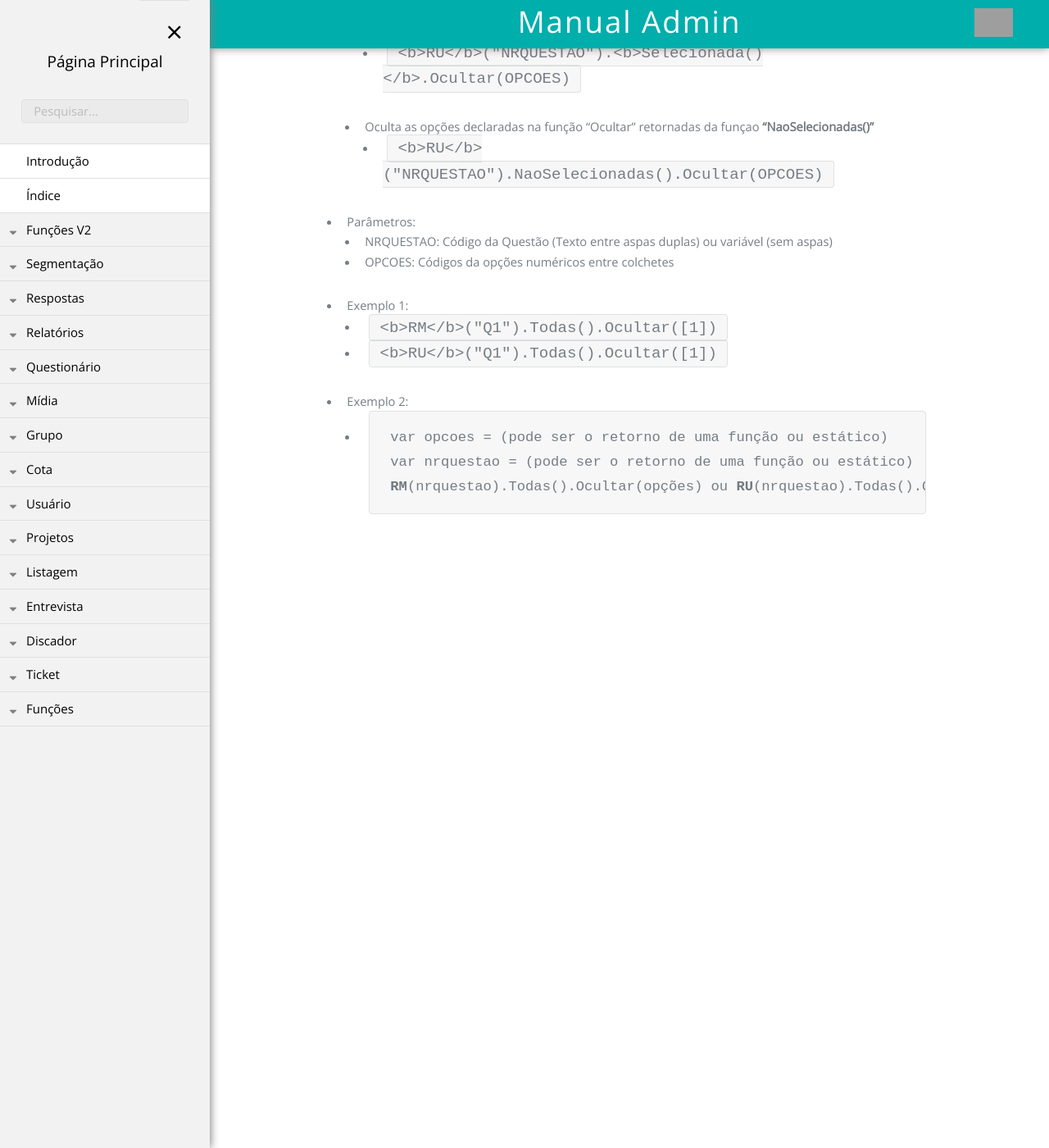
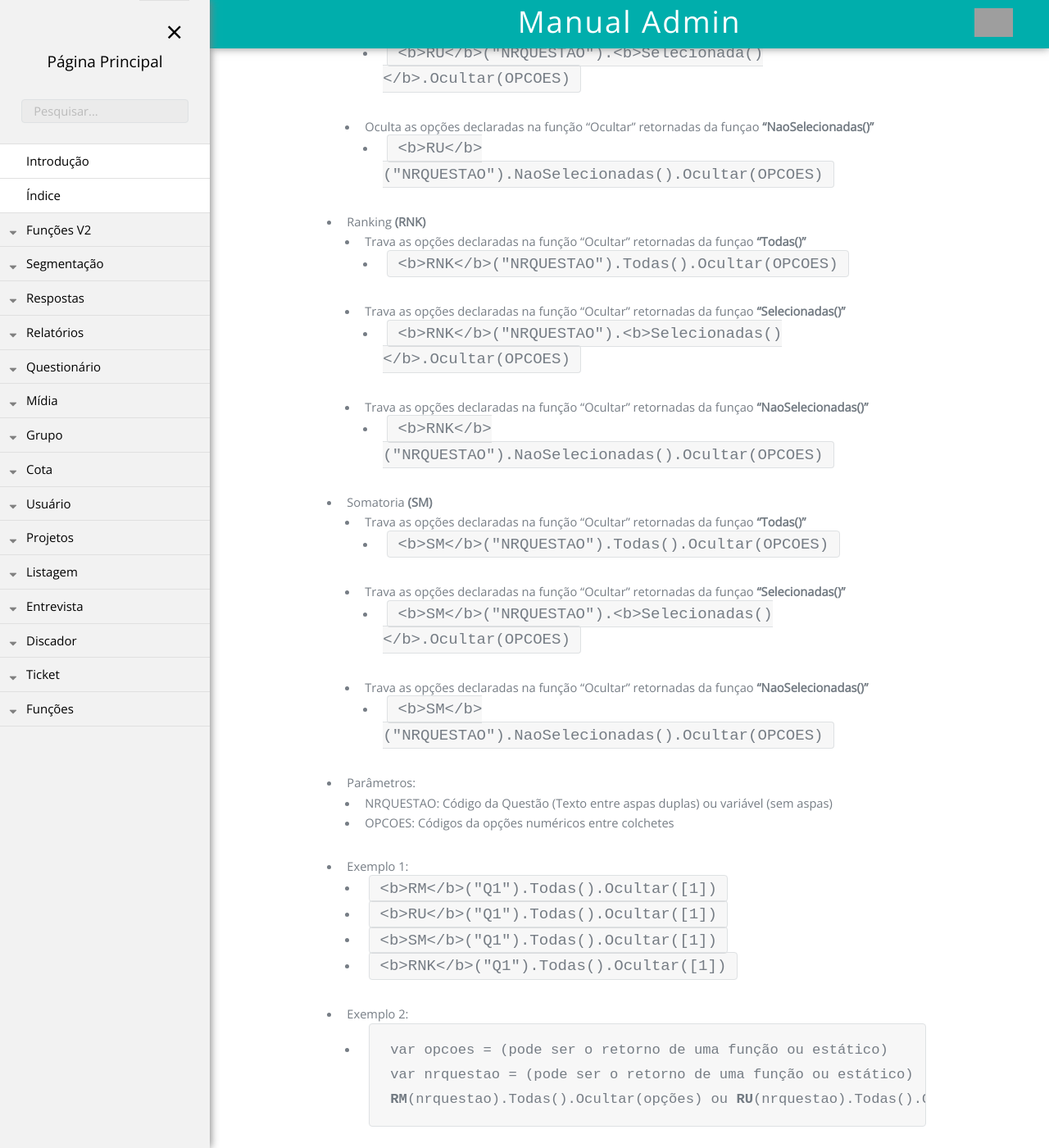
Before and after one commit to rogerio-figueiredo-hsr/hsrtechonline.github.io, a Jekyll site: the page built from _posts/2019-04-01-ocultar-opcoes.md, in a window 1280 px wide and 1400 px high, scrolled down 681 px. Shown: the whole window at 82% size. Built offline with Jekyll 4.4.1, drawn with Linux system fonts in a browser that asks for light colours; grey boxes are pictures that could not be loaded.

Commit message:
Update 2019-04-01-ocultar-opcoes.md

```diff
--- a/_posts/2019-04-01-ocultar-opcoes.md
+++ b/_posts/2019-04-01-ocultar-opcoes.md
@@ -24,6 +24,20 @@
       - `<b>RU</b>("NRQUESTAO").<b>Selecionada()</b>.Ocultar(OPCOES)`
     - Oculta as opções declaradas na função "Ocultar" retornadas da funçao **"NaoSelecionadas()"**
       - `<b>RU</b>("NRQUESTAO").NaoSelecionadas().Ocultar(OPCOES)`
+- Ranking **(RNK)**
+  - Trava as opções declaradas na função "Ocultar" retornadas da funçao **"Todas()"**
+    - `<b>RNK</b>("NRQUESTAO").Todas().Ocultar(OPCOES)`
+  - Trava as opções declaradas na função "Ocultar" retornadas da funçao **"Selecionadas()"**
+    - `<b>RNK</b>("NRQUESTAO").<b>Selecionadas()</b>.Ocultar(OPCOES)`
+  - Trava as opções declaradas na função "Ocultar" retornadas da funçao **"NaoSelecionadas()"**
+    - `<b>RNK</b>("NRQUESTAO").NaoSelecionadas().Ocultar(OPCOES)`
+- Somatoria **(SM)**
+  - Trava as opções declaradas na função "Ocultar" retornadas da funçao **"Todas()"**
+    - `<b>SM</b>("NRQUESTAO").Todas().Ocultar(OPCOES)`
+  - Trava as opções declaradas na função "Ocultar" retornadas da funçao **"Selecionadas()"**
+    - `<b>SM</b>("NRQUESTAO").<b>Selecionadas()</b>.Ocultar(OPCOES)`
+  - Trava as opções declaradas na função "Ocultar" retornadas da funçao **"NaoSelecionadas()"**
+    - `<b>SM</b>("NRQUESTAO").NaoSelecionadas().Ocultar(OPCOES)`
 
 - Parâmetros:
   - NRQUESTAO: Código da Questão (Texto entre aspas duplas) ou variável (sem aspas)
@@ -31,6 +45,8 @@
 - Exemplo 1:
   - `<b>RM</b>("Q1").Todas().Ocultar([1])`
   - `<b>RU</b>("Q1").Todas().Ocultar([1])`
+  - `<b>SM</b>("Q1").Todas().Ocultar([1])`
+  - `<b>RNK</b>("Q1").Todas().Ocultar([1])`
 - Exemplo 2:
     - <pre>
       <code>var opcoes = (pode ser o retorno de uma função ou estático)
```
